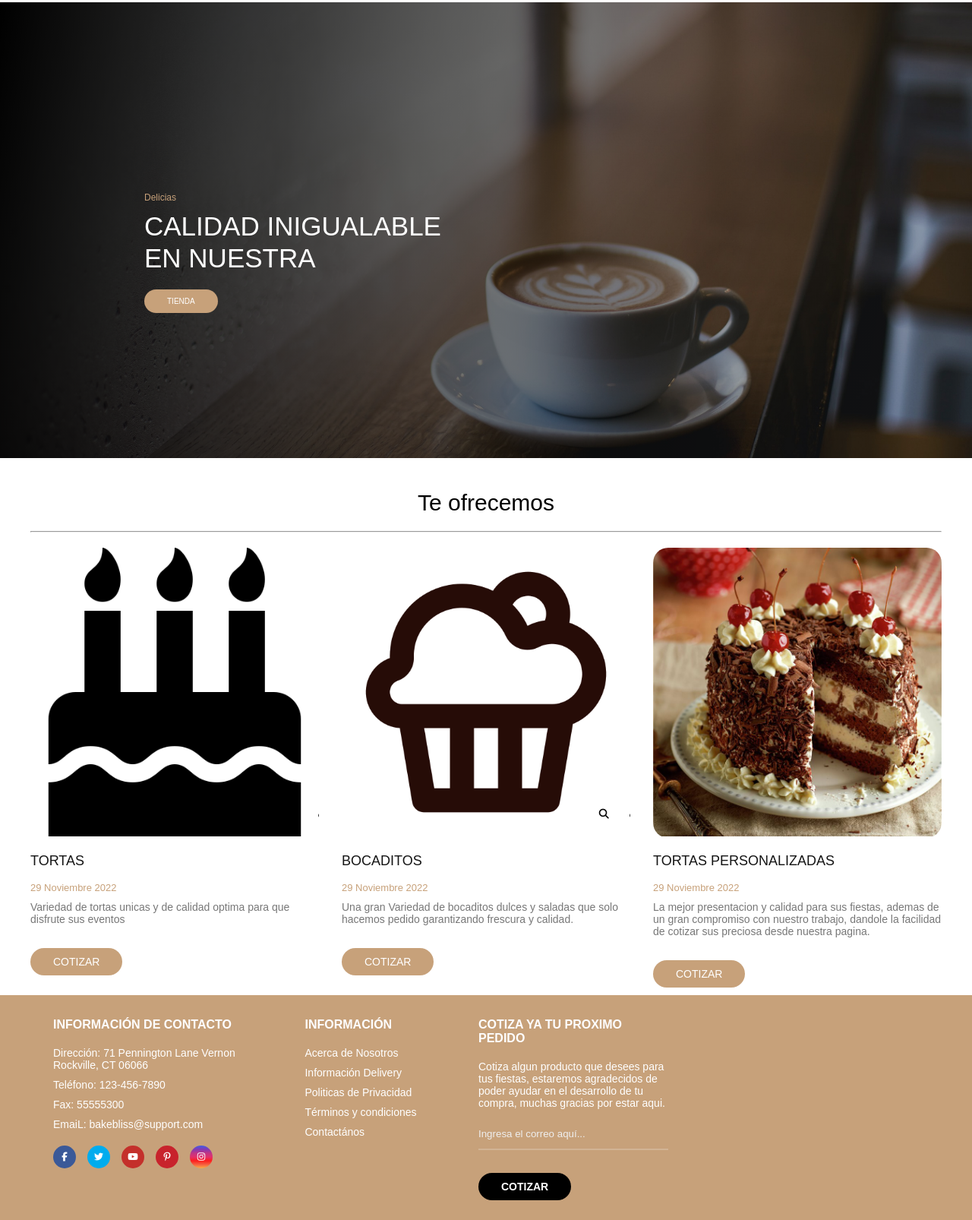
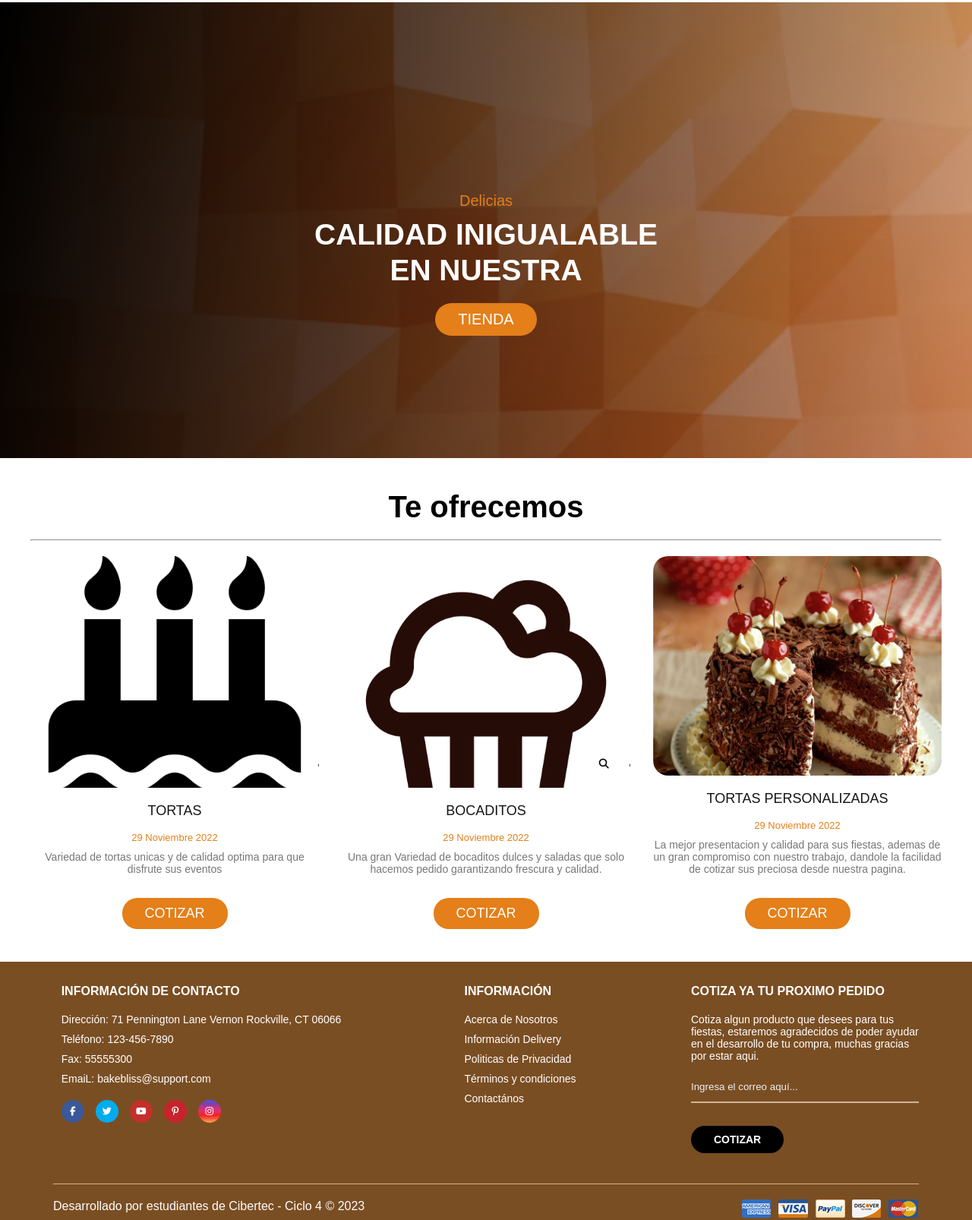
Before and after one commit to YheremiRamos/PROYECTO_BAKE_BLISS, a plain HTML site: page paginaPrincipal.html in a window 1280 px wide. Shown: the part 100-1706 px from the top of the page at 76% size. Drawn offline with Linux system fonts and the light colour scheme.

Commit message:
PrincipalTERMINADO

```diff
--- a/css/paginaPrincipal.css
+++ b/css/paginaPrincipal.css
@@ -3,7 +3,8 @@
 @import url('https://fonts.googleapis.com/css2?family=Poppins:wght@300;400;500;600;700&display=swap');
 
 :root {
-	--primary-color: #c7a17a;
+	--primary-color: #e47f1a;
+	--second-color: #7a4e23;
 	--background-color: #f9f5f0;
 	--dark-color: #151515;
 }
@@ -29,8 +30,9 @@
 
 .heading-1 {
 	text-align: center;
-	font-weight: 500;
-	font-size: 3rem;
+	font-weight: 2rem;
+	font-size: 4rem;
+
 }
 
 /* ********************************** */
@@ -166,7 +168,7 @@
 /* ********************************** */
 .banner {
 	background-image: linear-gradient(100deg, #000000, #00000020),
-		url('../img/Principal/banner.jpg');
+		url('../img/Principal/fondo_Principal.avif');
 	height: 60rem;
 	background-size: cover;
 	background-position: center;
@@ -176,31 +178,35 @@
 	max-width: 90rem;
 	margin: 0 auto;
 	padding: 25rem 0;
+	text-align: center;
 }
 
 .content-banner p {
 	color: var(--primary-color);
-	font-size: 1.2rem;
+	font-size: 2rem;
 	margin-bottom: 1rem;
 	font-weight: 500;
 }
 
 .content-banner h2 {
 	color: #fff;
-	font-size: 3.5rem;
-	font-weight: 500;
+	font-size: 7ch;
+	font-weight: 1ch;
 	line-height: 1.2;
+	text-align: center;
 }
 
 .content-banner a {
 	margin-top: 2rem;
 	text-decoration: none;
-	color: #fff;
+	color: #ffffff;
 	background-color: var(--primary-color);
 	display: inline-block;
 	padding: 1rem 3rem;
 	text-transform: uppercase;
 	border-radius: 3rem;
+	font-size: 2rem;
+	font-weight: 1rem;
 }
 
 /* ********************************** */
@@ -572,6 +578,8 @@
 	display: flex;
 	flex-direction: column;
 	gap: 2rem;
+	text-align: center;
+	height: 90ch;
 }
 
 .card-blog .container-img {
@@ -648,7 +656,7 @@
 	background-color: var(--primary-color);
 	color: #fff;
 	text-transform: uppercase;
-	font-size: 1.4rem;
+	font-size: 1.8rem;
 	border-radius: 2rem;
     margin: 3rem 0 1rem;
 	display: inline-block;
@@ -664,7 +672,7 @@
 /* ********************************** */
 
 .footer {
-	background-color: var(--primary-color);
+	background-color: var(--second-color);
 }
 
 .container-footer {
@@ -672,11 +680,12 @@
 	flex-direction: column;
 	gap: 4rem;
 	padding: 3rem;
+
 }
 
 .menu-footer {
 	display: grid;
-	grid-template-columns: repeat(3, 1fr) 30rem;
+	grid-template-columns: repeat(2, 1fr) 30rem;
 	gap: 3rem;
 	justify-items: center;
 }
--- a/paginaPrincipal.html
+++ b/paginaPrincipal.html
@@ -83,7 +83,7 @@
 								Variedad de tortas unicas y de calidad
 								optima para que disfrute sus eventos
 							</p>
-							<div class="btn-read-more">Cotizar</div>
+							<a href="pedido.html"><div class="btn-read-more">Cotizar</div></a>
 						</div>
 					</div>
 					<div class="card-blog">
@@ -105,7 +105,7 @@
 								Una gran Variedad de bocaditos dulces y saladas
 								que solo hacemos pedido garantizando frescura y calidad.
 							</p>
-							<div class="btn-read-more">Cotizar</div>
+							<a href="pedido.html"><div class="btn-read-more">Cotizar</div></a>
 						</div>
 					</div>
 					<div class="card-blog">
@@ -129,12 +129,17 @@
 								dandole la facilidad de cotizar sus preciosa desde
 								nuestra pagina.
 							</p>
-							<div class="btn-read-more">Cotizar</div>
+							<a href="pedido.html"><div class="btn-read-more">Cotizar</div></a>
 						</div>
 					</div>
 				</div>
 			</section>
 		</main>
+
+		<br>
+		<br>
+		<br>
+
 
 		<footer class="footer">
 			<div class="container container-footer">
```
Also changed, not shown: img/Principal/fondo_Principal.avif (added).
